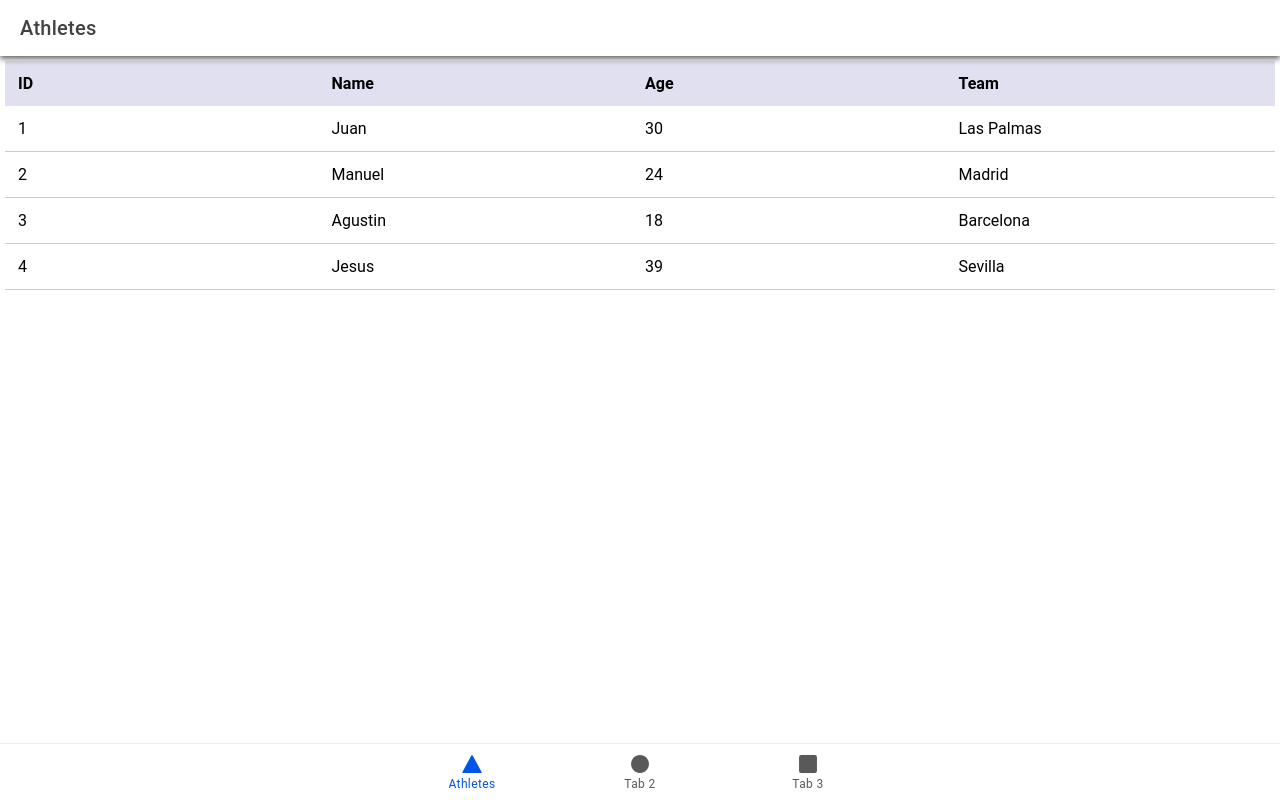
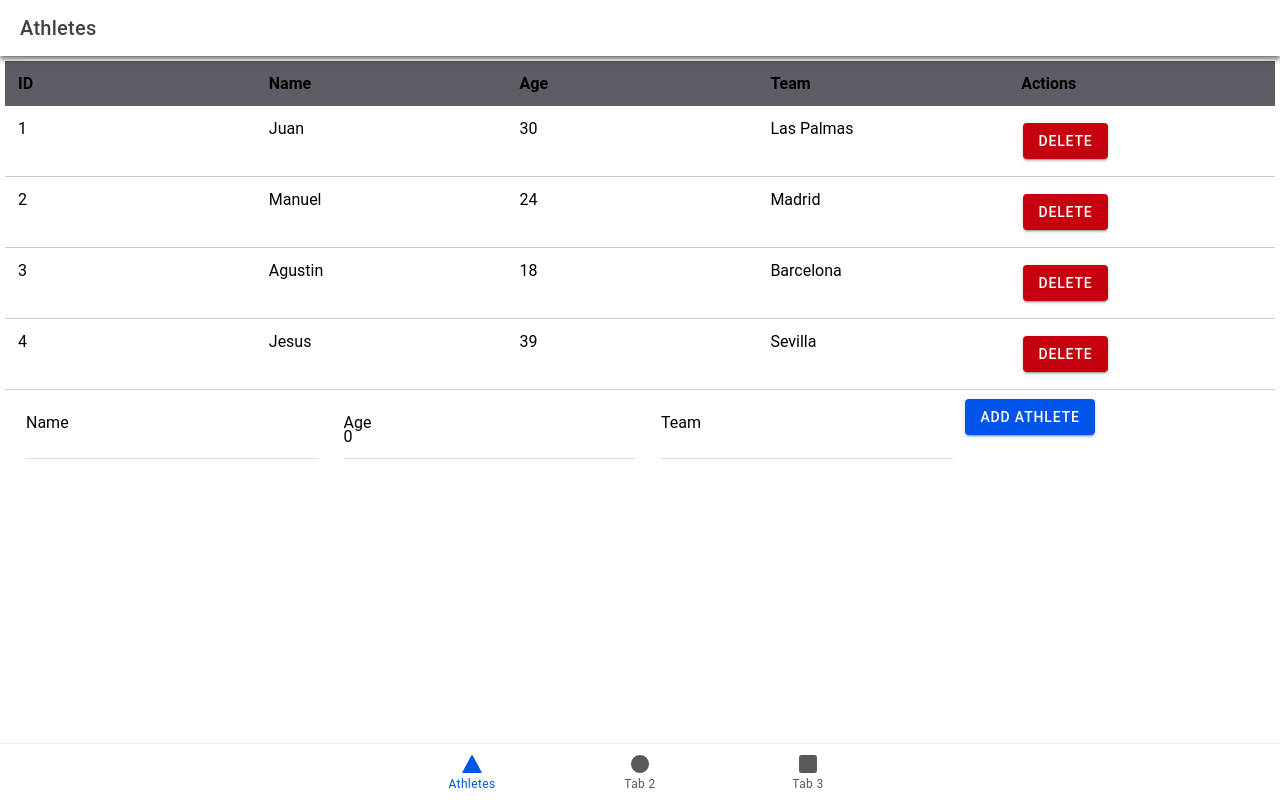
Before and after one commit to AdrianMayorDev/Performance_Tracking_Dashboard_Frontend, a React (Vite) app: page /athletes in a window 1280 px wide. Built offline with nearby package versions, Linux system fonts and the light colour scheme.

Commit message:
@athletes @creating athlete table component + creating athlete page + create athlete controllers + creating atletes models

```diff
--- a/src/api/fetchAthletes.ts
+++ b/src/api/athleteModel.ts
@@ -1,5 +1,5 @@
 import dummyData from '../../dummy-data.json';
-import { Athlete } from '../hooks/useAthletes';
+import { Athlete } from '../controllers/useAthletesController';
 
 export const fetchAthletes = async (): Promise<Athlete[]> => {
   return new Promise((resolve) => {
--- a/src/components/DataTable/DataTable.tsx
+++ b/src/components/DataTable/DataTable.tsx
@@ -1,13 +1,31 @@
-import React from "react";
-import { IonGrid, IonRow, IonCol, IonContent, IonHeader, IonPage, IonTitle, IonToolbar } from "@ionic/react";
+import React, { useState } from "react";
+import {
+	IonGrid,
+	IonRow,
+	IonCol,
+	IonContent,
+	IonHeader,
+	IonPage,
+	IonTitle,
+	IonToolbar,
+	IonSpinner,
+	IonButton,
+	IonInput,
+	IonItem,
+	IonLabel,
+} from "@ionic/react";
 import styled from "styled-components";
-import dummyData from "../../../dummy-data.json"; // Adjust the path as necessary
+import useAthletes, { Athlete } from "../../controllers/useAthletesController";
+import EditAthleteModal from "../EditAthleteModal/EditAthleteModal";
 
 const DataTable: React.FC = () => {
-	const data = dummyData.athlethes;
+	const { athletes, loading, error, addAthlete, editAthlete, removeAthlete } = useAthletes();
+	const [newAthlete, setNewAthlete] = useState({ name: "", age: 0, team: "" });
+	const [selectedAthlete, setSelectedAthlete] = useState<Athlete | null>(null);
+	const [showModal, setShowModal] = useState(false);
 
 	const HeaderRow = styled(IonRow)`
-		background-color: #e0e0f0;
+		background-color: #5d5d66;
 		font-weight: bold;
 		padding: 8px;
 	`;
@@ -15,7 +33,61 @@ const DataTable: React.FC = () => {
 	const DataRow = styled(IonRow)`
 		padding: 8px;
 		border-bottom: 1px solid #ccc;
+		cursor: pointer;
+		&:hover {
+			background-color: #f0f0f0;
+			color: black;
+		}
 	`;
+
+	if (loading) {
+		return (
+			<IonPage>
+				<IonHeader>
+					<IonToolbar>
+						<IonTitle>Data Table</IonTitle>
+					</IonToolbar>
+				</IonHeader>
+				<IonContent>
+					<IonSpinner />
+				</IonContent>
+			</IonPage>
+		);
+	}
+
+	if (error) {
+		return (
+			<IonPage>
+				<IonHeader>
+					<IonToolbar>
+						<IonTitle>Data Table</IonTitle>
+					</IonToolbar>
+				</IonHeader>
+				<IonContent>
+					<p>Error loading data</p>
+				</IonContent>
+			</IonPage>
+		);
+	}
+
+	const handleRowClick = (athlete: Athlete) => {
+		setSelectedAthlete(athlete);
+		setShowModal(true);
+	};
+
+	const handleEditAthlete = (athlete: Athlete) => {
+		editAthlete(athlete);
+		setShowModal(false);
+	};
+
+	const handleAddAthlete = () => {
+		addAthlete(newAthlete);
+		setNewAthlete({ name: "", age: 0, team: "" });
+	};
+
+	const handleDeleteAthlete = (id: number) => {
+		removeAthlete(id);
+	};
 
 	return (
 		<IonPage>
@@ -31,16 +103,66 @@ const DataTable: React.FC = () => {
 						<IonCol>Name</IonCol>
 						<IonCol>Age</IonCol>
 						<IonCol>Team</IonCol>
+						<IonCol>Actions</IonCol>
 					</HeaderRow>
-					{data.map((item) => (
-						<DataRow key={item.id}>
+					{athletes.map((item) => (
+						<DataRow key={item.id} onClick={() => handleRowClick(item)}>
 							<IonCol>{item.id}</IonCol>
 							<IonCol>{item.name}</IonCol>
 							<IonCol>{item.age}</IonCol>
 							<IonCol>{item.team}</IonCol>
+							<IonCol>
+								<IonButton
+									color='danger'
+									onClick={(e) => {
+										e.stopPropagation();
+										handleDeleteAthlete(item.id);
+									}}
+								>
+									Delete
+								</IonButton>
+							</IonCol>
 						</DataRow>
 					))}
+					<IonRow>
+						<IonCol>
+							<IonItem>
+								<IonLabel position='floating'>Name</IonLabel>
+								<IonInput
+									value={newAthlete.name}
+									onIonChange={(e) => setNewAthlete({ ...newAthlete, name: e.detail.value! })}
+								/>
+							</IonItem>
+						</IonCol>
+						<IonCol>
+							<IonItem>
+								<IonLabel position='floating'>Age</IonLabel>
+								<IonInput
+									value={newAthlete.age}
+									onIonChange={(e) => setNewAthlete({ ...newAthlete, age: Number(e.detail.value) })}
+								/>
+							</IonItem>
+						</IonCol>
+						<IonCol>
+							<IonItem>
+								<IonLabel position='floating'>Team</IonLabel>
+								<IonInput
+									value={newAthlete.team}
+									onIonChange={(e) => setNewAthlete({ ...newAthlete, team: e.detail.value! })}
+								/>
+							</IonItem>
+						</IonCol>
+						<IonCol>
+							<IonButton onClick={handleAddAthlete}>Add Athlete</IonButton>
+						</IonCol>
+					</IonRow>
 				</IonGrid>
+				<EditAthleteModal
+					isOpen={showModal}
+					athlete={selectedAthlete}
+					onClose={() => setShowModal(false)}
+					onSave={handleEditAthlete}
+				/>
 			</IonContent>
 		</IonPage>
 	);
--- /dev/null
+++ b/src/components/EditAthleteModal/EditAthleteModal.tsx
@@ -0,0 +1,88 @@
+import { IonModal, IonHeader, IonToolbar, IonTitle, IonButton, IonContent, IonItem, IonLabel, IonInput, IonList } from "@ionic/react";
+import { Athlete } from "../../controllers/useAthletesController";
+import { useEffect, useState } from "react";
+
+interface EditAthleteModalProps {
+	isOpen: boolean;
+	athlete: Athlete | null;
+	onClose: () => void;
+	onSave: (athlete: Athlete) => void;
+}
+
+const EditAthleteModal: React.FC<EditAthleteModalProps> = ({ isOpen, athlete, onClose, onSave }) => {
+	const [editedAthlete, setEditedAthlete] = useState<Athlete | null>(athlete);
+
+	useEffect(() => {
+		setEditedAthlete(athlete);
+	}, [athlete]);
+
+	const handleSave = () => {
+		if (editedAthlete) {
+			onSave(editedAthlete);
+		}
+	};
+
+	return (
+		<IonModal isOpen={isOpen} onDidDismiss={onClose}>
+			<IonHeader>
+				<IonToolbar>
+					<IonTitle>Edit Athlete</IonTitle>
+					<IonButton slot='end' onClick={onClose}>
+						Close
+					</IonButton>
+				</IonToolbar>
+			</IonHeader>
+			<IonContent>
+				{editedAthlete && (
+					<IonList>
+						<IonItem>
+							<IonLabel position='floating'>ID</IonLabel>
+							<IonInput value={editedAthlete.id} readonly />
+						</IonItem>
+						<IonItem>
+							<IonLabel position='floating'>Name</IonLabel>
+							<IonInput
+								value={editedAthlete.name}
+								onIonChange={(e) =>
+									setEditedAthlete({
+										...editedAthlete,
+										name: e.detail.value!,
+									})
+								}
+							/>
+						</IonItem>
+						<IonItem>
+							<IonLabel position='floating'>Age</IonLabel>
+							<IonInput
+								value={editedAthlete.age}
+								onIonChange={(e) =>
+									setEditedAthlete({
+										...editedAthlete,
+										age: Number(e.detail.value),
+									})
+								}
+							/>
+						</IonItem>
+						<IonItem>
+							<IonLabel position='floating'>Team</IonLabel>
+							<IonInput
+								value={editedAthlete.team}
+								onIonChange={(e) =>
+									setEditedAthlete({
+										...editedAthlete,
+										team: e.detail.value!,
+									})
+								}
+							/>
+						</IonItem>
+						<IonButton expand='block' onClick={handleSave}>
+							Save
+						</IonButton>
+					</IonList>
+				)}
+			</IonContent>
+		</IonModal>
+	);
+};
+
+export default EditAthleteModal;
--- /dev/null
+++ b/src/controllers/useAthletesController.ts
@@ -0,0 +1,72 @@
+// src/controllers/useAthletesController.ts
+import { useState, useEffect } from 'react';
+import { fetchAthletes, createAthlete, updateAthlete, deleteAthlete } from '../models/athleteModel';
+
+export interface Athlete {
+  id: number;
+  name: string;
+  age: number;
+  team: string;
+}
+
+const useAthletes = () => {
+  const [athletes, setAthletes] = useState<Athlete[]>([]);
+  const [loading, setLoading] = useState(true);
+  const [error, setError] = useState<Error | null>(null);
+
+  useEffect(() => {
+    const getAthletes = async () => {
+      try {
+        const data: Athlete[] = await fetchAthletes();
+        setAthletes(data);
+      } catch (err) {
+        setError(err as Error);
+      } finally {
+        setLoading(false);
+      }
+    };
+
+    getAthletes();
+  }, []);
+
+  const addAthlete = async (athlete: Omit<Athlete, 'id'>) => {
+    setLoading(true);
+    try {
+      const newId = athletes.length > 0 ? Math.max(...athletes.map(a => a.id)) + 1 : 1;
+      await createAthlete({ ...athlete, id: newId });
+      setAthletes(await fetchAthletes());
+    } catch (err) {
+      setError(err as Error);
+    } finally {
+      setLoading(false);
+    }
+  };
+
+  const editAthlete = async (athlete: Athlete) => {
+    setLoading(true);
+    try {
+      await updateAthlete(athlete);
+      setAthletes(await fetchAthletes());
+    } catch (err) {
+      setError(err as Error);
+    } finally {
+      setLoading(false);
+    }
+  };
+
+  const removeAthlete = async (id: number) => {
+    setLoading(true);
+    try {
+      await deleteAthlete(id);
+      setAthletes(await fetchAthletes());
+    } catch (err) {
+      setError(err as Error);
+    } finally {
+      setLoading(false);
+    }
+  };
+
+  return { athletes, loading, error, addAthlete, editAthlete, removeAthlete };
+};
+
+export default useAthletes;
--- /dev/null
+++ b/src/models/athleteModel.ts
@@ -0,0 +1,41 @@
+import dummyData from '../../dummy-data.json';
+import { Athlete } from '../controllers/useAthletesController';
+
+let athletes = dummyData.athlethes as Athlete[];
+
+export const fetchAthletes = async (): Promise<Athlete[]> => {
+  return new Promise((resolve) => {
+    setTimeout(() => {
+      resolve(athletes);
+    }, 1000);
+  });
+};
+
+export const createAthlete = async (athlete: Athlete): Promise<void> => {
+  return new Promise((resolve) => {
+    setTimeout(() => {
+      athletes.push(athlete);
+      resolve();
+    }, 500);
+  });
+};
+
+export const updateAthlete = async (updatedAthlete: Athlete): Promise<void> => {
+  return new Promise((resolve) => {
+    setTimeout(() => {
+      athletes = athletes.map(athlete =>
+        athlete.id === updatedAthlete.id ? updatedAthlete : athlete
+      );
+      resolve();
+    }, 500);
+  });
+};
+
+export const deleteAthlete = async (id: number): Promise<void> => {
+  return new Promise((resolve) => {
+    setTimeout(() => {
+      athletes = athletes.filter(athlete => athlete.id !== id);
+      resolve();
+    }, 500);
+  });
+};
```
Also changed, not shown: src/hooks/useAthletes.ts (deleted, +0 -35 lines).
